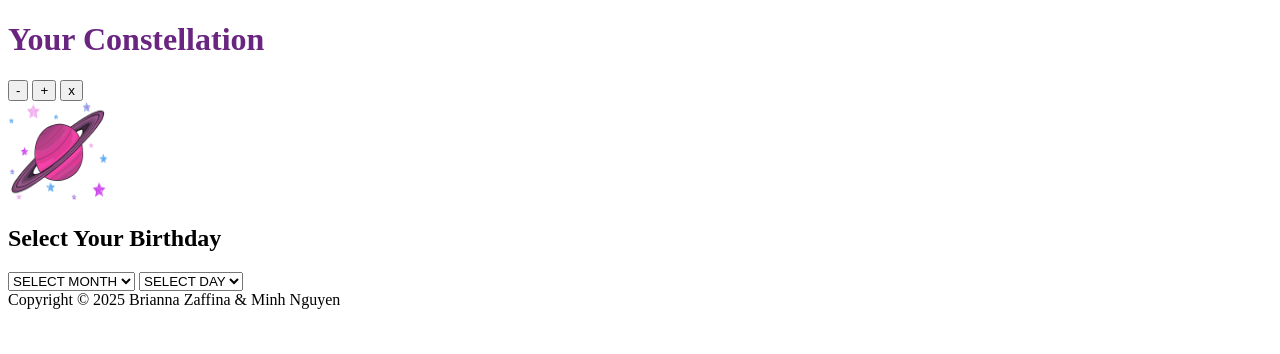
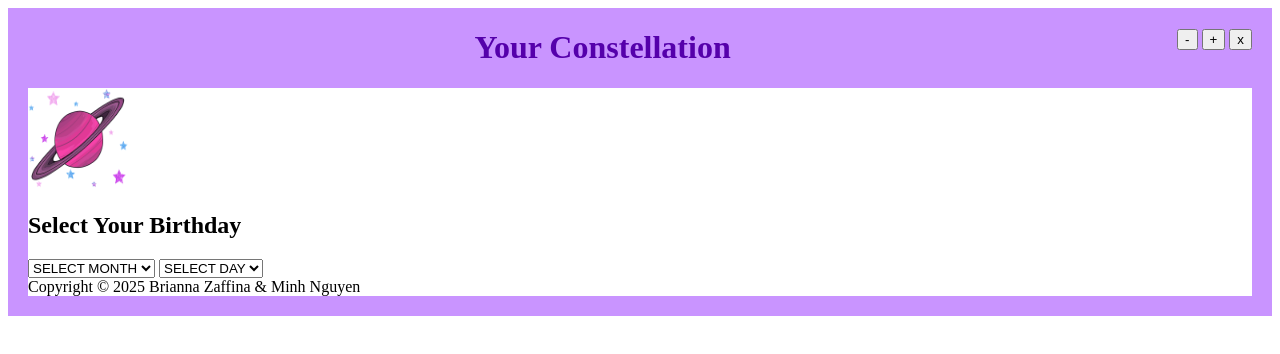
Before and after one commit to minhnguyen0508/Fullyhack2025, a plain HTML site: page index.html in a window 1280 px wide. Drawn offline with Linux system fonts and the light colour scheme; a web font is replaced by a local one.

Commit message:
added colors and formatting for header and buttons

```diff
--- a/index.css
+++ b/index.css
@@ -4,8 +4,31 @@
     src: url('solarSpaceText.ttf');
 }
 
+body
+{
+    border-left-style: solid;
+    border-right-style: solid;
+    border-bottom-style: solid;
+    border-left-color: #c994ff;
+    border-right-color: #c994ff;
+    border-bottom-color: #c994ff;
+    border-width: 20px;
+}
+
 header
 {
     font-family: solarSpaceText;
-    color: #692580;
+    color: #5500ab;
 }
+
+.titlearea
+{
+    text-align: center;
+    background-color: #c994ff;
+    overflow: hidden;
+}
+
+.buttonsection
+{
+    float: right;
+}
--- a/index.html
+++ b/index.html
@@ -13,13 +13,13 @@
     <body>
         <div class = "titlearea">
             <header>
+                <div class = "buttonsection">
+                    <button id = "minButton">-</button>
+                    <button id = "maxButton">+</button>
+                    <button id = "closeButton">x</button>
+                </div>
                 <h1>Your Constellation</h1>
             </header>
-        </div>
-        <div class = "buttonsection">
-            <button id = "minButton">-</button>
-            <button id = "maxButton">+</button>
-            <button id = "closeButton">x</button>
         </div>
 
         <div id = "centeranimation">
```
